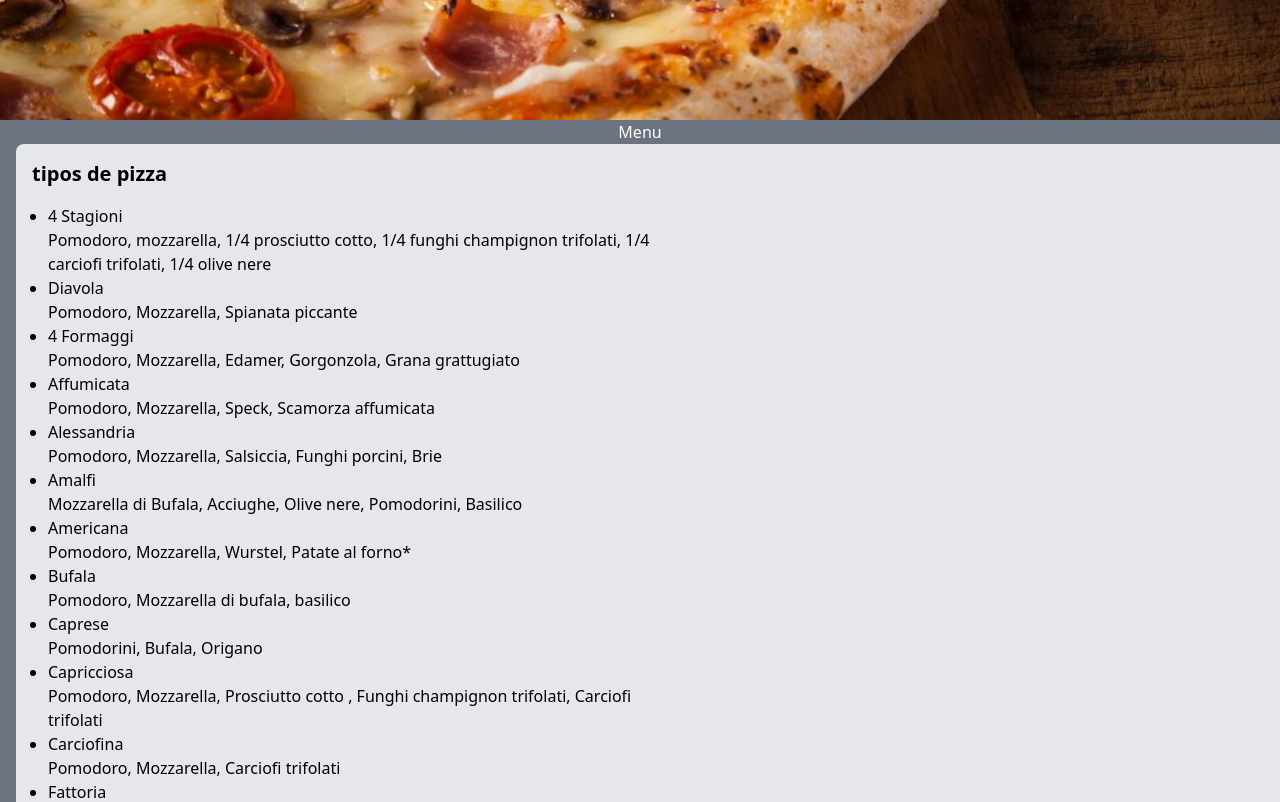
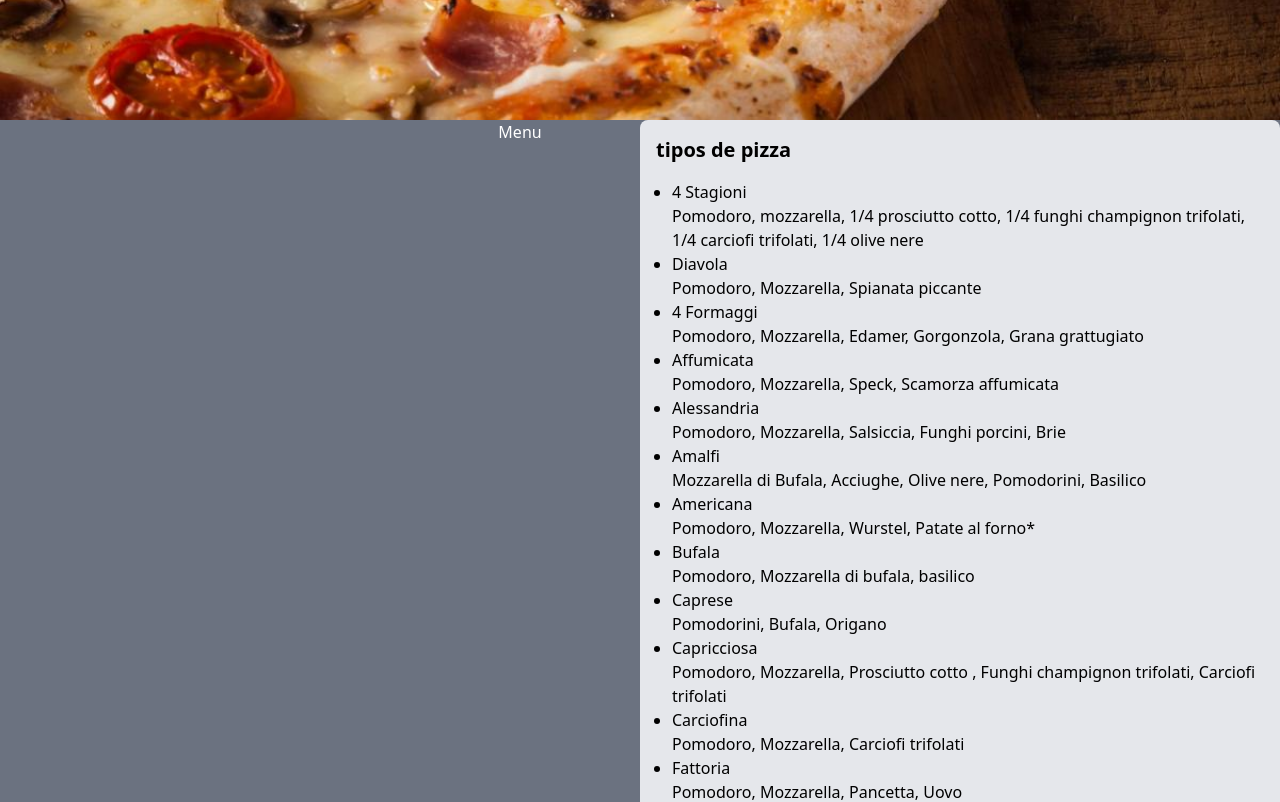
Before and after one commit to francmauric/pizzeria, a Next.js app: page /Pizzeria in a window 1280 px wide. Shown: the part 600-1402 px from the top of the page. Built offline with nearby package versions, Linux system fonts and the light colour scheme.

Commit message:
modificando la caja del menu para agregar imagenes  y selector

```diff
--- a/pages/Pizzeria.tsx
+++ b/pages/Pizzeria.tsx
@@ -19,10 +19,10 @@ export default function pizzeria () {
                 </div>
             </div>
             <main className='bg-gray-500 w-full flex-row'>
-               <div className='flex flex-col items-center'>
+               <div className='flex justify-end  '>
                 <h1 className='text-center w-60 text-white'>Menu</h1>
-                <div className=' w-full ml-8 bg-gray-200 p-4 rounded-lg'>
-                  <div className='w-2/4'>
+                <div className='justify-end w-2/4 bg-gray-200 p-4 rounded-lg'>
+                  <div className=''>
                    <h2 className='text-xl font-bold mb-4'>tipos de pizza</h2>
                    <ul className='list-disc pl-4'>
                         <li>4 Stagioni</li>
```
